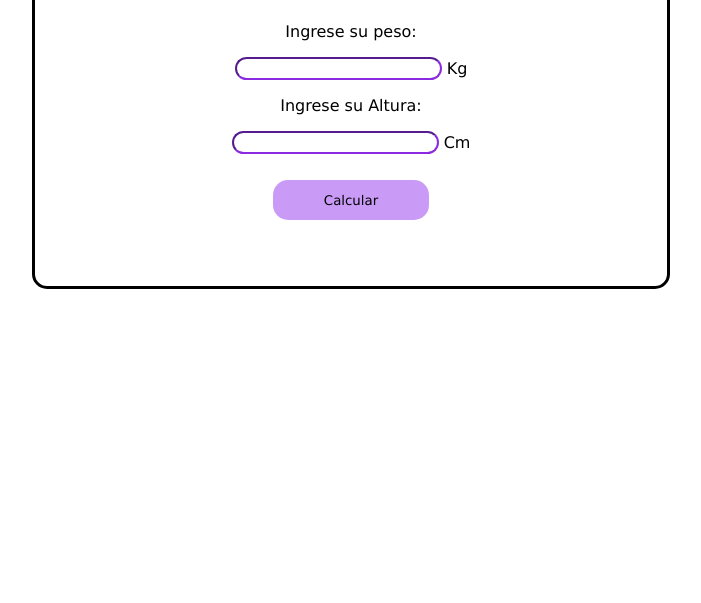
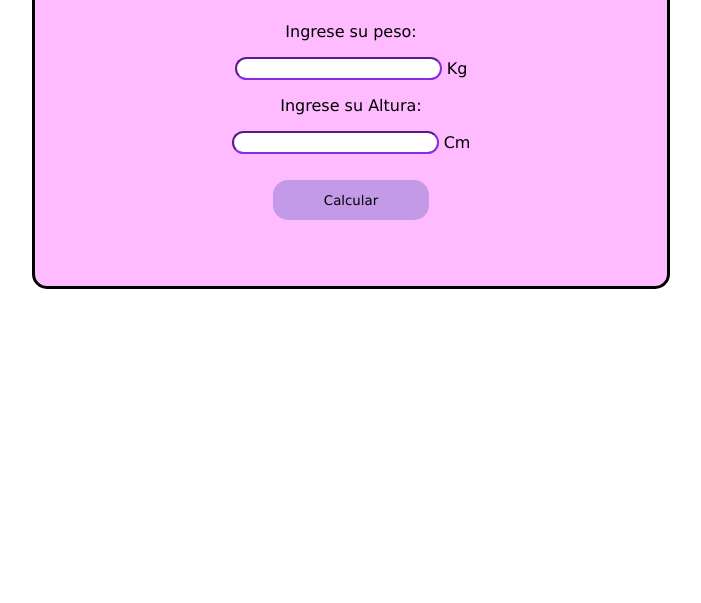
Before and after one commit to anap9292/calculadoraIMC, a plain HTML site: page index.html in a window 1280 px wide. Shown: the part 197-800 px from the top of the page, without its empty margins (289-990 px from the left). Drawn offline with Linux system fonts and the light colour scheme.

Commit message:
Modifiqué algunos colores

```diff
--- a/css/style.css
+++ b/css/style.css
@@ -9,15 +9,17 @@
     margin: 5em auto;
     border-radius: 15px;
     text-align: center;
+    background-color: rgba(255, 0, 255, 0.267);
 }
 body{
     font-family: Verdana, Geneva, Tahoma, sans-serif ;
+
 }
 #btnCalcular{
     width: 50%;
     height: 3em;
     margin: 2em auto;
-    background-color: rgb(202, 154, 247);
+    background-color: rgb(194, 154, 231);
     border-radius: 15px;
     border: none;
     font-family: Verdana, Geneva, Tahoma, sans-serif;
@@ -32,7 +34,6 @@ body{
 }
 
 .num:focus{
-    background: rgba(227, 156, 255, 0.548);
     transition: background-color.5s;
     box-shadow: 0px 0px 10px;
 
```
